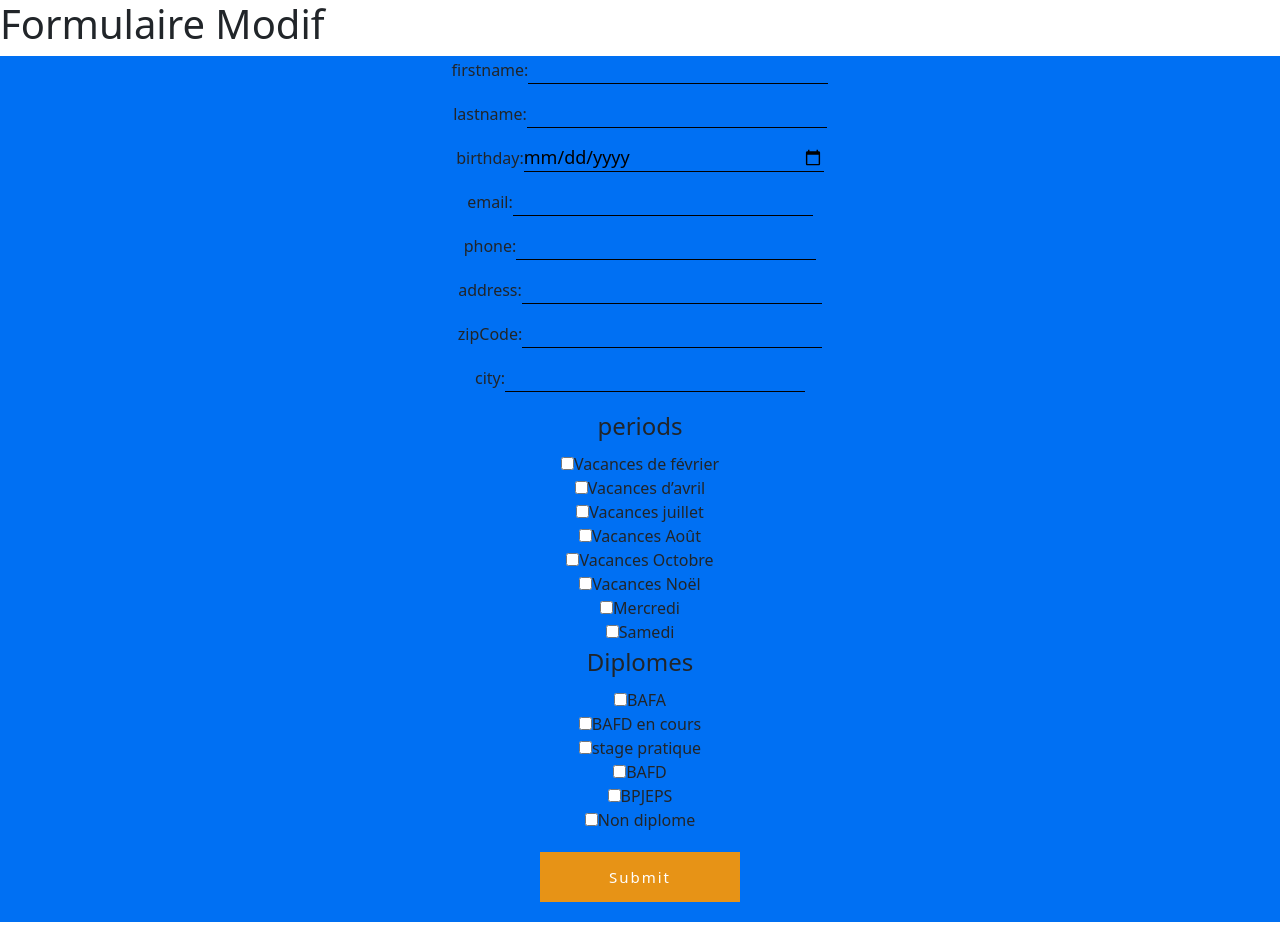
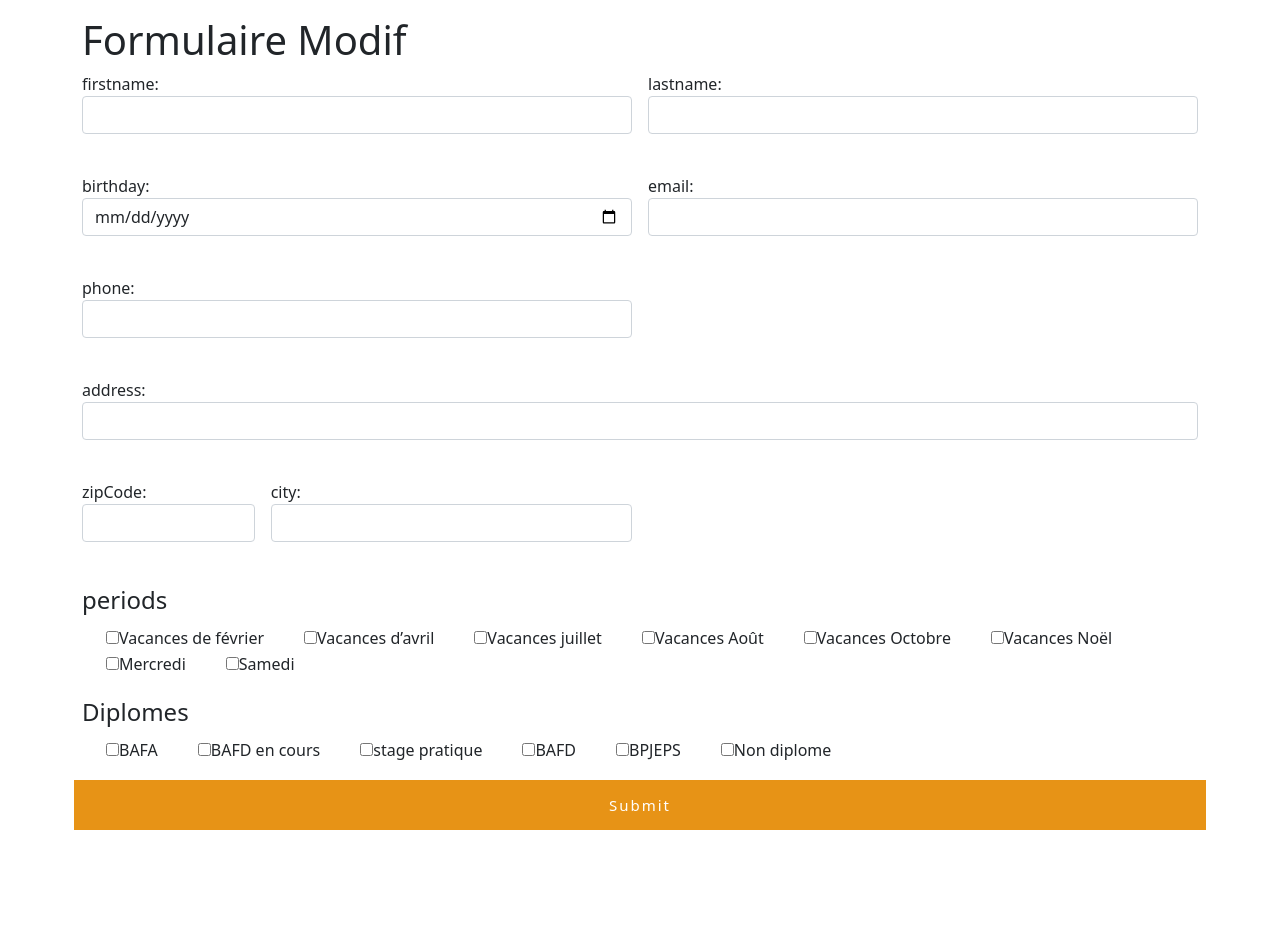
Before and after one commit to LeonardRingot/dashboard_front, a Next.js app: page /dashboard/candidate/updatecandidat in a window 1280 px wide. After the commit the page ends 882 px from the top, so only its background shows below. Built offline with nearby package versions, Linux system fonts and the light colour scheme; no server answers.

Commit message:
minor update forms

```diff
--- a/pages/dashboard/candidate/updatecandidat.js
+++ b/pages/dashboard/candidate/updatecandidat.js
@@ -115,85 +115,100 @@ export default function Register() {
     }
 
     return (
-<div >
+<div class="col py-3">
+            <div class="container">
      <h1>Formulaire Modif </h1>
-     <div >
-        <form className={styles.myform} onSubmit={ModifierProfileSubmit} action='' method="post">
-        <label htmlFor='firstname'>firstname:</label>
-          <input value={updateProfile.firstname} onChange={handleChange} type="text" className={styles.inputconnect} name="firstname" /><br></br>
-          <label htmlFor='lastname'>lastname:</label>
-          <input value={updateProfile.lastname} onChange={handleChange} type="text" className={styles.inputconnect} name="lastname" /><br></br>
+        <form class="row g-3" onSubmit={ModifierProfileSubmit} action='' method="post">
+        <div class="col-md-6">
+            <label htmlFor='firstname'>firstname:</label>
+            <input defaultValue={updateProfile.firstname} onChange={handleChange} type="text" class="form-control" name="firstname" /><br></br>
+          </div>
+          <div class="col-md-6">
+            <label htmlFor='lastname'>lastname:</label>
+            <input defaultValue={updateProfile.lastname} onChange={handleChange} type="text" class="form-control" name="lastname" /><br></br>
+          </div>
+          <div class="col-md-6">
           <label htmlFor='birthday'>birthday:</label>
-          <input value={updateProfile.birthday} onChange={handleChange} type="date"  className={styles.inputconnect} name="birthday" /><br></br>
+          <input defaultValue={updateProfile.birthday} onChange={handleChange} type="date"  class="form-control" name="birthday" /><br></br>
+          </div>
+          <div class="col-md-6">
           <label htmlFor='email'>email:</label>
-          <input value={updateProfile.User.email} onChange={handleChange} type="email"  className={styles.inputconnect} name="email" /><br></br>
+          <input defaultValue={updateProfile.User.email} onChange={handleChange} type="email"  class="form-control" name="email" /><br></br>
+          </div>
+          <div class="col-md-6">
           <label htmlFor='phone'>phone:</label>
-          <input value={updateProfile.User.phone} onChange={handleChange} type="tel"  className={styles.inputconnect} name="phone" /><br></br>
+          <input defaultValue={updateProfile.User.phone} onChange={handleChange} type="tel"  class="form-control" name="phone" /><br></br>
+            </div>
+            <div class="col-12">
           <label htmlFor='address'>address:</label>
-          <input value={updateProfile.User.Localisation.address} onChange={handleChange} type="text"  className={styles.inputconnect} name="address" /><br></br>
+          <input defaultValue={updateProfile.User.Localisation.address} onChange={handleChange} type="text"  class="form-control" name="address" /><br></br>
+          </div>
+          <div class="col-md-2">
           <label htmlFor='zipCode'>zipCode:</label>
-          <input value={updateProfile.User.Localisation.zipCode} onChange={handleChange} type="text"  className={styles.inputconnect} name="zipCode" /><br></br>
+          <input defaultValue={updateProfile.User.Localisation.zipCode} onChange={handleChange} type="text"  class="form-control" name="zipCode" /><br></br>
+          </div>
+          <div class="col-md-4">
           <label htmlFor='city'>city:</label>
-          <input value={updateProfile.User.Localisation.city} onChange={handleChange} type="text"  className={styles.inputconnect} name="city" /><br></br>
-
+          <input defaultValue={updateProfile.User.Localisation.city} onChange={handleChange} type="text"  class="form-control" name="city" /><br></br>
+          </div>
           <fieldset name="periods"id='periods'>
           <legend >periods</legend>
-          <div>
+          <div class="form-check form-check-inline">
             <input  onChange={handleChange} type="checkbox" id="1" name="periods" value='1' checked={(p.find((p) => p == '1'))? true: false}/>
             <label htmlFor="Vacances de février">Vacances de février</label>
           </div>
-          <div>
+          <div class="form-check form-check-inline">
             <input  onChange={handleChange} type="checkbox" id="2" name="periods" value='2' checked={(p.find((p) => p == '2'))? true: false}/>
             <label htmlFor="Vacances d’avril">Vacances d’avril</label>
           </div>
-          <div>
+          <div class="form-check form-check-inline">
             <input  onChange={handleChange} type="checkbox" id="3" name="periods" value='3' checked={(p.find((p) => p == '3'))? true: false}/>
             <label htmlFor="Vacances juillet">Vacances juillet</label>
           </div>
-          <div>
+          <div class="form-check form-check-inline">
             <input  onChange={handleChange} type="checkbox" id="4" name="periods" value='4' checked={(p.find((p) => p == '4'))? true: false}/>
             <label htmlFor="Vacances Août">Vacances Août</label>
           </div>
-          <div>
+          <div class="form-check form-check-inline">
             <input  onChange={handleChange} type="checkbox" id="5" name="periods" value="5" checked={(p.find((p) => p == '5'))? true: false}/>
             <label htmlFor="Vacances Octobre">Vacances Octobre</label>
           </div>
-          <div>
+          <div class="form-check form-check-inline">
             <input  onChange={handleChange} type="checkbox" id="6" name="periods" value="6" checked={(p.find((p) => p == '6'))? true: false}/>
             <label htmlFor="Vacances Noël">Vacances Noël</label>
           </div>
-          <div>
+          <div class="form-check form-check-inline">
             <input  onChange={handleChange} type="checkbox" id="7" name="periods" value="7" checked={(p.find((p) => p == '7'))? true: false}/>
             <label htmlFor="Mercredi">Mercredi</label>
           </div>
-          <div>
+          <div class="form-check form-check-inline">
             <input  onChange={handleChange} type="checkbox" id="8" name="periods" value="8" checked={(p.find((p) => p == '8'))? true: false}/>
             <label htmlFor="Samedi">Samedi</label>
           </div>
       </fieldset>
       <fieldset name="degrees" id='degrees'>
           <legend >Diplomes</legend>
-          <div>
+          <div class="form-check form-check-inline">
             <input onChange={handleChange} type="checkbox" id="1" name="degrees" value="1" checked={(d.find((d) => d == '1'))? true: false}/>
             <label htmlFor="BAFA">BAFA</label>
           </div>
-          <div>
+          <div class="form-check form-check-inline">
             <input  onChange={handleChange} type="checkbox" id="2" name="degrees" value="2"checked={(d.find((d) => d == '2'))? true: false}/>
             <label htmlFor="BAFD en cours">BAFD en cours</label>
           </div>
-          <div>
+          <div class="form-check form-check-inline">
             <input  onChange={handleChange} type="checkbox" id="3" name="degrees" value="3" checked={(d.find((d) => d == '3'))? true: false}/>
             <label htmlFor="stage pratique">stage pratique</label>
           </div>
-          <div>
+          <div class="form-check form-check-inline">
             <input  onChange={handleChange} type="checkbox" id="4" name="degrees"value="4" checked={(d.find((d) => d == '4'))? true: false}/>
             <label htmlFor="BAFD">BAFD</label>
           </div>
-          <div>
+          <div class="form-check form-check-inline">
             <input  onChange={handleChange} type="checkbox" id="5" name="degrees"value="5" checked={(d.find((d) => d == '5'))? true: false}/>
             <label htmlFor="BPJEPS">BPJEPS</label>
           </div>
-          <div>
+          <div class="form-check form-check-inline">
             <input  onChange={handleChange} type="checkbox" id="6" name="degrees"value="6"checked={(d.find((d) => d == '6'))? true: false}/>
             <label htmlFor="Non diplome">Non diplome</label>
           </div>
@@ -208,6 +223,7 @@ export default function Register() {
          <p>{IsOk}</p>
      </div>
    </div>
+
     );
 
 }
--- a/pages/dashboard/dashboard.js
+++ b/pages/dashboard/dashboard.js
@@ -21,10 +21,8 @@ function candidat () {
     <Link href="/dashboard/consultcandidat"></Link>
 } ;
     return(
-        <><div>
-        </div>
-        <Navbar></Navbar>
+      <Navbar>
 
-      </>
+      </Navbar>
     )
 }
--- a/styles/Home.module.css
+++ b/styles/Home.module.css
@@ -50,7 +50,7 @@
 {
   background-color: #556B2F;
   text-align: center;
-  height: 100px;
+  height: 10vh;
 }
 .spacebetween{
   padding-top: 100px;
@@ -372,6 +372,16 @@ color: #222;
 }
 
 .widthcinq{
-  width: 100%;
+  width: 50%;
   text-align: center;
 }
+
+.center_container {
+  height: 200px;
+  display: flex;
+  justify-content: center;
+}
+
+.item {
+  width: 10em;
+}
--- a/styles/globals.css
+++ b/styles/globals.css
@@ -1,9 +1,7 @@
 html,
 body, header {
   padding: 0;
-  margin: 0;
   position: relative;
-
 
   font-family: -apple-system, BlinkMacSystemFont, Segoe UI, Roboto, Oxygen,
     Ubuntu, Cantarell, Fira Sans, Droid Sans, Helvetica Neue, sans-serif;
@@ -17,7 +15,6 @@ a {
 * {
   box-sizing: border-box;
   padding: 0;
-  margin: 0;
   position: relative;
 }
 
```
Also changed, not shown: components/Navbar.js (+4 -6 lines), pages/dashboard/candidate/createcandidat.js (+33 -30 lines), pages/dashboard/consultcandidat.js (+7 -3 lines), pages/dashboard/consultemployeur.js (+4 -3 lines), pages/dashboard/employers/createemployer.js (+36 -28 lines), pages/dashboard/employers/updateemployer.js (+32 -25 lines).
